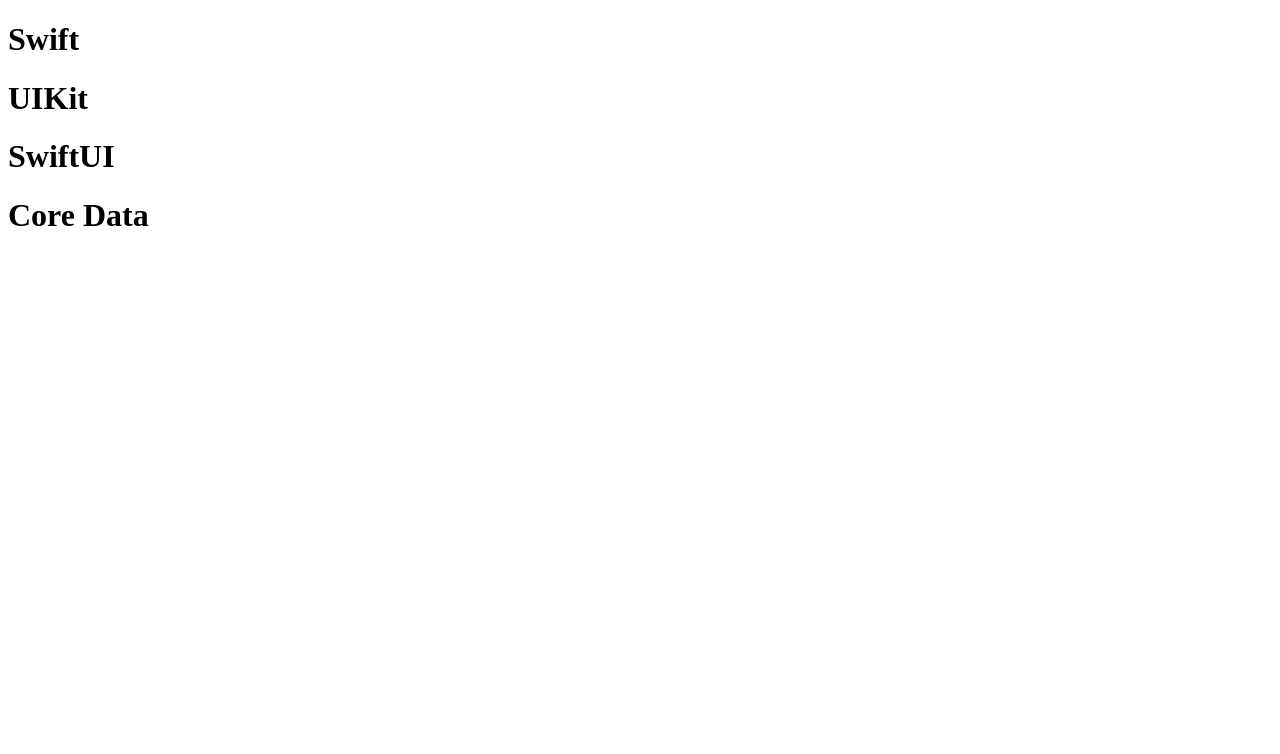
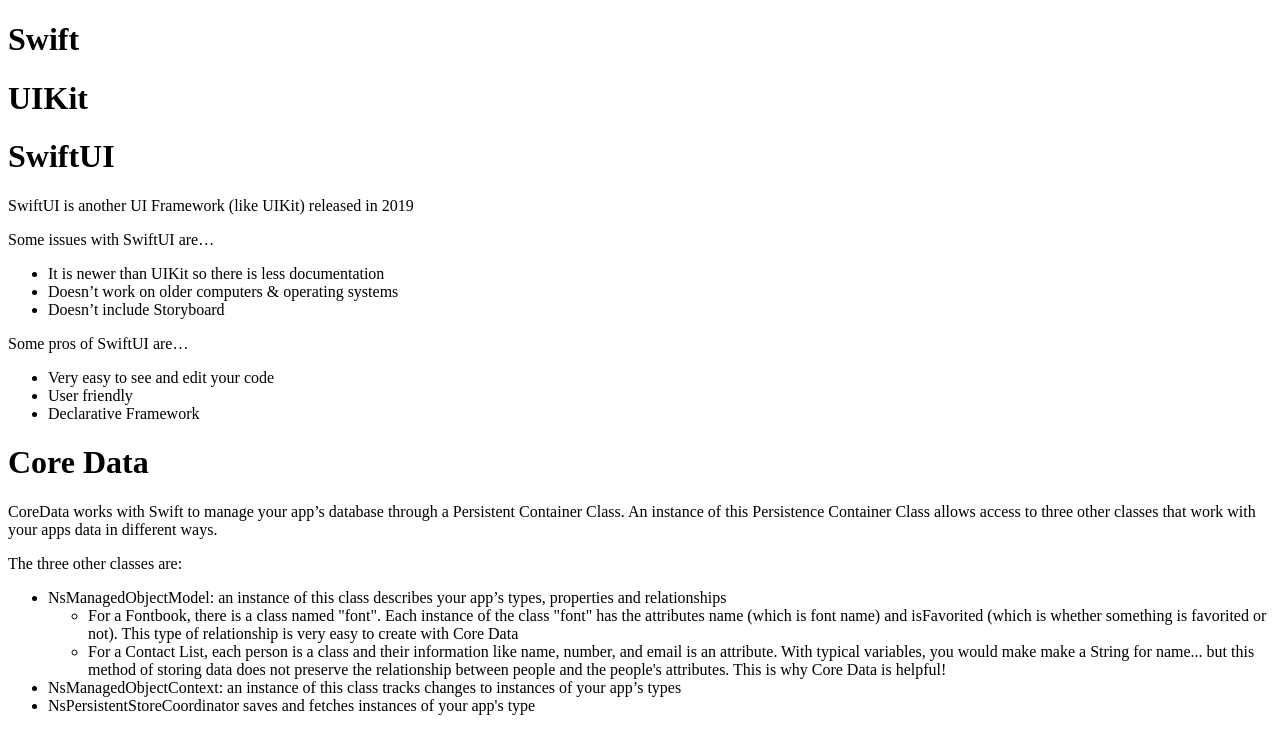
Before and after one commit to tamitakada/tedx-swift-summary, a Flask app: page / in a window 1280 px wide. Shown: the top 754 px of the page. Run offline with Flask 2, Linux system fonts and the light colour scheme.

Commit message:
adding CoreData and SwiftUI Info

```diff
--- a/app/templates/index.html
+++ b/app/templates/index.html
@@ -11,7 +11,35 @@
 		<h1 id="swift">Swift</h1>
 		<h1 id="uikit">UIKit</h1>
 		<h1 id="swiftui">SwiftUI</h1>
-		<h1 id="coredata">Core Data</h1>
+			<p> SwiftUI is another UI Framework  (like UIKit) released in 2019 </p>
+			<p> Some issues with SwiftUI are… </p>
+			<ul>
+				<li> It is newer than UIKit so there is less documentation </li>
+				<li> Doesn’t work on older computers & operating systems </li>
+				<li> Doesn’t include Storyboard </li>
+			</ul>
+
+			<p> Some pros of  SwiftUI are… </p>
+			<ul>
+				<li> Very easy to see and edit your code </li>
+				<li> User friendly  </li>
+				<li> Declarative Framework </li>
+			</ul>
+
+			<h1 id="coredata">Core Data</h1>
+			<p> CoreData works with Swift to manage your app’s database through a Persistent Container Class. An instance of this Persistence Container Class allows access to three other classes that work with your apps data in different ways. </p>
+			<p> The three other classes are: </p>
+			<ul>
+				<li> NsManagedObjectModel: an instance of this class describes your app’s types, properties and relationships </li>
+				<ul>
+					<li> For a Fontbook, there is a class named "font". Each instance of the class "font" has the attributes name (which is font name) and isFavorited (which is whether something is favorited or not). This type of relationship is very easy to create with Core Data</li>
+					<li> For a Contact List, each person is a class and their information like name, number, and email is an attribute. With typical variables, you would make make a String for name... but this method of storing data does not preserve the relationship between people and the people's attributes. This is why Core Data is helpful! </li>
+</li>
+				</ul>
+				<li> NsManagedObjectContext: an instance of this class tracks changes to instances of your app’s types </li>
+				<li> NsPersistentStoreCoordinator saves and fetches instances of your app's type </li>
+			</ul>
+
 
 	</body>
 </html>
```
